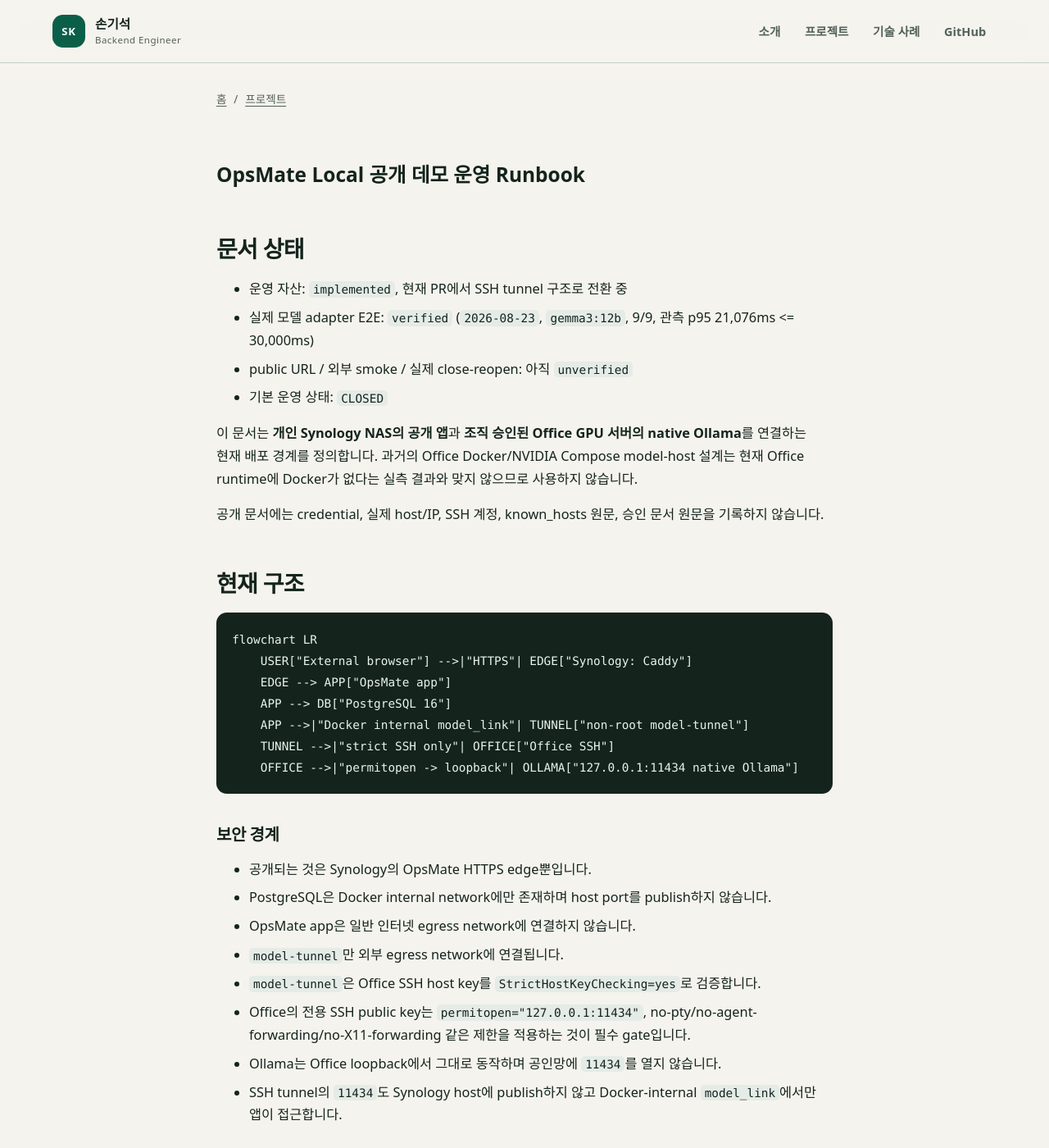
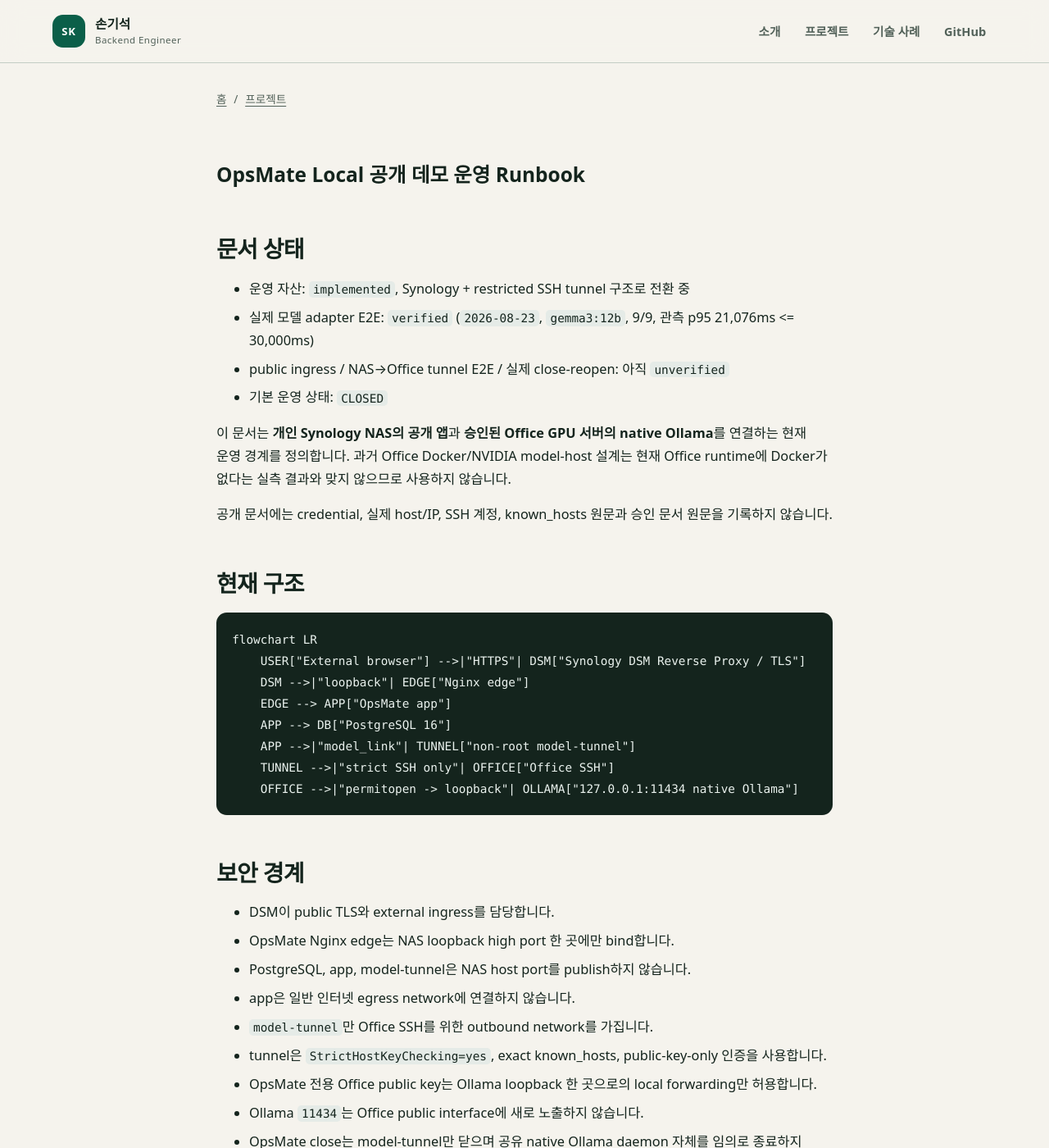
Before and after one commit to son1004007/engineering-career-portfolio, a Jekyll site: the page built from 02_projects/opsmate-local/docs/SERVICE_RUNBOOK.md, in a window 1280 px wide and 1400 px high. Shown: the whole window at 82% size. Built offline with Jekyll 4.4.1, drawn with Linux system fonts in a browser that asks for light colours; our own code applies the rules of GitHub Pages for plain Markdown files; some of the changed text lies outside the part shown.

Commit message:
docs: align runbook with dsm reverse proxy and tunnel

````diff
--- a/02_projects/opsmate-local/docs/SERVICE_RUNBOOK.md
+++ b/02_projects/opsmate-local/docs/SERVICE_RUNBOOK.md
@@ -2,46 +2,50 @@
 
 ## 문서 상태
 
-- 운영 자산: `implemented`, 현재 PR에서 SSH tunnel 구조로 전환 중
+- 운영 자산: `implemented`, Synology + restricted SSH tunnel 구조로 전환 중
 - 실제 모델 adapter E2E: `verified` (`2026-08-23`, `gemma3:12b`, 9/9, 관측 p95 21,076ms <= 30,000ms)
-- public URL / 외부 smoke / 실제 close-reopen: 아직 `unverified`
+- public ingress / NAS→Office tunnel E2E / 실제 close-reopen: 아직 `unverified`
 - 기본 운영 상태: `CLOSED`
 
-이 문서는 **개인 Synology NAS의 공개 앱**과 **조직 승인된 Office GPU 서버의 native Ollama**를 연결하는 현재 배포 경계를 정의합니다. 과거의 Office Docker/NVIDIA Compose model-host 설계는 현재 Office runtime에 Docker가 없다는 실측 결과와 맞지 않으므로 사용하지 않습니다.
+이 문서는 **개인 Synology NAS의 공개 앱**과 **승인된 Office GPU 서버의 native Ollama**를 연결하는 현재 운영 경계를 정의합니다. 과거 Office Docker/NVIDIA model-host 설계는 현재 Office runtime에 Docker가 없다는 실측 결과와 맞지 않으므로 사용하지 않습니다.
 
-공개 문서에는 credential, 실제 host/IP, SSH 계정, known_hosts 원문, 승인 문서 원문을 기록하지 않습니다.
+공개 문서에는 credential, 실제 host/IP, SSH 계정, known_hosts 원문과 승인 문서 원문을 기록하지 않습니다.
 
 ## 현재 구조
 
 ```mermaid
 flowchart LR
-    USER["External browser"] -->|"HTTPS"| EDGE["Synology: Caddy"]
+    USER["External browser"] -->|"HTTPS"| DSM["Synology DSM Reverse Proxy / TLS"]
+    DSM -->|"loopback"| EDGE["Nginx edge"]
     EDGE --> APP["OpsMate app"]
     APP --> DB["PostgreSQL 16"]
-    APP -->|"Docker internal model_link"| TUNNEL["non-root model-tunnel"]
+    APP -->|"model_link"| TUNNEL["non-root model-tunnel"]
     TUNNEL -->|"strict SSH only"| OFFICE["Office SSH"]
     OFFICE -->|"permitopen -> loopback"| OLLAMA["127.0.0.1:11434 native Ollama"]
 ```
 
-### 보안 경계
+## 보안 경계
 
-- 공개되는 것은 Synology의 OpsMate HTTPS edge뿐입니다.
-- PostgreSQL은 Docker internal network에만 존재하며 host port를 publish하지 않습니다.
-- OpsMate app은 일반 인터넷 egress network에 연결하지 않습니다.
-- `model-tunnel`만 외부 egress network에 연결됩니다.
-- `model-tunnel`은 Office SSH host key를 `StrictHostKeyChecking=yes`로 검증합니다.
-- Office의 전용 SSH public key는 `permitopen="127.0.0.1:11434"`, no-pty/no-agent-forwarding/no-X11-forwarding 같은 제한을 적용하는 것이 필수 gate입니다.
-- Ollama는 Office loopback에서 그대로 동작하며 공인망에 `11434`를 열지 않습니다.
-- SSH tunnel의 `11434`도 Synology host에 publish하지 않고 Docker-internal `model_link`에서만 앱이 접근합니다.
+- DSM이 public TLS와 external ingress를 담당합니다.
+- OpsMate Nginx edge는 NAS loopback high port 한 곳에만 bind합니다.
+- PostgreSQL, app, model-tunnel은 NAS host port를 publish하지 않습니다.
+- app은 일반 인터넷 egress network에 연결하지 않습니다.
+- `model-tunnel`만 Office SSH를 위한 outbound network를 가집니다.
+- tunnel은 `StrictHostKeyChecking=yes`, exact known_hosts, public-key-only 인증을 사용합니다.
+- OpsMate 전용 Office public key는 Ollama loopback 한 곳으로의 local forwarding만 허용합니다.
+- Ollama `11434`는 Office public interface에 새로 노출하지 않습니다.
+- OpsMate close는 model-tunnel만 닫으며 공유 native Ollama daemon 자체를 임의로 종료하지 않습니다.
 
 ## 현재 runtime evidence
 
 `2026-08-23` read-only probe 기준:
 
-- Synology: Docker `24.0.2`, `x86_64`, 기존 서비스가 동작 중이며 OpsMate는 별도 Compose project로 추가합니다.
-- Office: Ollama `0.13.5`, `gemma3:12b` 존재, loopback API 응답 확인.
-- Office: Docker 없음. 따라서 Office에 Docker를 새로 설치하는 것을 OpsMate 전제조건으로 삼지 않습니다.
-- 실제 모델 adapter E2E는 `gemma3:12b`로 이미 통과했지만, NAS -> SSH tunnel -> Office Ollama -> NAS 앱 전체 경로는 별도 검증해야 합니다.
+- Synology: Docker `24.0.2`, `x86_64`.
+- Synology: 80/443은 DSM이 이미 LISTEN 중이므로 OpsMate가 직접 점유하지 않습니다.
+- Synology: loopback `18083`은 OpsMate edge 후보이며 실제 open 직전 다시 충돌을 검사합니다.
+- Office: Ollama `0.13.5`, `gemma3:12b` 존재, API 응답 확인.
+- Office: Docker 없음.
+- 실제 모델 adapter E2E는 통과했지만 NAS -> SSH tunnel -> Office Ollama -> NAS app 전체 경로는 별도 검증합니다.
 
 ## 배포 입력값
 
@@ -51,57 +55,71 @@
 
 - `OPSMATE_APP_IMAGE`: 검증된 app image full digest
 - `OPSMATE_TUNNEL_IMAGE`: 검증된 tunnel image full digest
-- `DEMO_DOMAIN`, ACME email
-- PostgreSQL admin / migration / runtime 역할과 서로 다른 비밀번호
+- `DEMO_DOMAIN`, `DEMO_PUBLIC_PORT`, `OPSMATE_EDGE_HOST_PORT`
+- DB admin / migration / runtime 역할과 서로 다른 비밀번호
 - Office SSH endpoint metadata
-- Office 전용 tunnel private key 파일
-- 검증된 Office SSH known_hosts 파일
+- OpsMate 전용 tunnel private key 파일
+- exact Office SSH known_hosts 파일
 - `OPSMATE_LLM_BASE_URL=http://model-tunnel:11434`
 - `OPSMATE_LLM_ALLOWED_HOSTS=model-tunnel`
 - `OPSMATE_LLM_MODEL=gemma3:12b`
 
-SSH tunnel 방식에서는 별도 model API Bearer token을 사용하지 않습니다. 인증과 목적지 제한은 SSH key + host-key 검증 + Office `authorized_keys`의 `permitopen` 경계에서 수행합니다.
+SSH-forwarded loopback 경로에서는 별도 model API Bearer token을 사용하지 않습니다. 인증과 목적지 제한은 SSH key + host-key 검증 + Office `authorized_keys` 제한으로 수행합니다.
 
 `.env`, private key와 real known_hosts는 Git, Issue, PR, workflow log에 저장하지 않습니다.
 
 ## 이미지 발행
 
-`Publish OpsMate Images` workflow는 `main`의 관련 소스가 바뀌면 다음 linux/amd64 이미지를 GHCR에 발행하도록 구성합니다.
+`Publish OpsMate Images` workflow는 관련 `main` 소스가 바뀌면 linux/amd64 이미지를 GHCR에 발행하도록 구성합니다.
 
-- `ghcr.io/son1004007/opsmate-local:<source-sha>`
-- `ghcr.io/son1004007/opsmate-model-tunnel:<source-sha>`
+- `ghcr.io/.../opsmate-local:<source-sha>`
+- `ghcr.io/.../opsmate-model-tunnel:<source-sha>`
 
-실제 배포에는 tag만 사용하지 않고 workflow가 기록한 `@sha256:<digest>` full reference를 사용합니다. reopen은 같은 app/tunnel digest를 재사용해야 same-artifact rehearsal로 인정합니다.
+실제 배포에는 tag만 사용하지 않고 workflow가 기록한 `@sha256:<digest>` full reference를 사용합니다. NAS에서 해당 full digest가 실제 pull되는 것까지 확인해야 release artifact gate가 완료됩니다.
 
 ## 공개 전 필수 gate
 
 ### Office model path
 
-- [x] 외부 개인 포트폴리오 추론 용도에 대한 조직 승인 확인
+- [x] 공개 포트폴리오 추론 용도에 대한 조직 승인 확인
 - [x] native Ollama와 `gemma3:12b` runtime 확인
 - [x] 실제 모델 adapter E2E 성공
-- [ ] OpsMate 전용 SSH key 생성 및 NAS secret 배치
+- [ ] OpsMate 전용 SSH key 생성 및 NAS-local secret 배치
 - [ ] Office `authorized_keys`에 destination-restricted key 등록
-- [ ] exact Office host key를 NAS known_hosts secret으로 배치
+- [ ] exact Office host key를 NAS known_hosts로 배치
 - [ ] NAS `model-tunnel` health가 Office loopback Ollama까지 성공
-- [ ] Office `11434`가 인터넷에 노출되지 않음을 외부에서 확인
+- [ ] Office `11434` 외부 비노출 확인
 
 ### Synology app path
 
 - [x] Docker와 x86_64 runtime 확인
-- [ ] app/tunnel GHCR image full digest 확보
-- [ ] 기존 NAS workloads와 port 충돌 없음 확인
-- [ ] public hostname/TLS 방식 확정
+- [x] DSM 80/443 점유 확인
+- [ ] app/tunnel GHCR image full digest 확보 및 NAS pull
+- [ ] DSM Reverse Proxy/TLS source 설정
 - [ ] DB 역할 분리와 NAS-local secret 구성
-- [ ] app이 일반 egress network에 연결되지 않는 Compose 증거 확인
-- [ ] public edge rate limit 적용 증거 확인
-- [ ] 공개 전 `verify-closed.sh` 성공
+- [ ] loopback edge와 기존 NAS workload port 충돌 없음 확인
+- [ ] Compose app direct-egress 부재 검증
+- [ ] Nginx rate limit 실제 동작 검증
+- [ ] 공개 전 closed 상태 확인
 
 `OPSMATE_HOST_EGRESS_POLICY_VERIFIED=YES`와 `OPSMATE_EDGE_RATE_LIMIT_VERIFIED=YES`는 실제 검증 증거가 있을 때만 설정합니다. 단순 flag 변경은 검증을 대신하지 않습니다.
 
+## DSM Reverse Proxy/TLS
+
+OpsMate Compose의 `edge`는 `127.0.0.1:<OPSMATE_EDGE_HOST_PORT>`에만 bind합니다. DSM Reverse Proxy source는 공개 HTTPS hostname/port를 받고 destination은 해당 loopback HTTP endpoint로 설정합니다.
+
+현재 예시 후보는 다음과 같습니다.
+
+```text
+public HTTPS: <DEMO_DOMAIN>:58889
+DSM destination: http://127.0.0.1:18083
+```
+
+`58889`는 현재 후보일 뿐 실제 DSM/router 설정 완료 전 검증된 public port로 간주하지 않습니다. source port, 인증서와 공유기 forwarding은 공개 직전 현재 UI/runtime을 확인해 설정합니다.
+
 ## 서비스 열기
 
-NAS에서 실행합니다.
+DSM ingress와 NAS-local secret이 준비된 뒤 NAS에서 실행합니다.
 
 ```sh
 ./deploy/open-demo.sh
@@ -114,39 +132,36 @@
 3. Office SSH target 형식과 NAS-local key/known_hosts 파일 존재를 확인합니다.
 4. model URL이 정확히 `http://model-tunnel:11434`인지 확인합니다.
 5. tunnel-only egress와 edge rate-limit 검증 flag를 확인합니다.
-6. immutable app/tunnel image를 pull/inspect합니다.
-7. 기존 public Caddy를 닫습니다.
+6. loopback edge port가 현재 비어 있는지 확인합니다.
+7. immutable app/tunnel/edge image를 pull/inspect합니다.
 8. `model-tunnel`을 시작하고 Ollama `/api/version` health를 기다립니다.
 9. PostgreSQL을 시작합니다.
 10. 같은 app image의 one-shot Flyway migration을 실행합니다.
 11. migration credential이 없는 runtime app을 시작합니다.
-12. Caddy를 시작합니다.
-13. 실제 HTTPS smoke를 수행합니다.
+12. loopback Nginx edge를 시작합니다.
+13. 실제 public HTTPS smoke를 수행합니다.
 
-중간 실패 시 Caddy -> app -> model-tunnel 순으로 닫고, 쓰기 주체가 중단된 것이 확인될 때만 합성 workspace 삭제를 시도한 뒤 DB를 닫습니다.
+중간 실패 시 edge -> app -> model-tunnel을 닫고 쓰기 주체가 중단된 경우에만 합성 workspace 삭제를 시도한 뒤 DB를 닫습니다.
 
 ## 공개 smoke 기준
 
-`deploy/smoke-test.sh`는 실제 HTTPS를 통해 다음을 확인합니다.
+`deploy/smoke-test.sh`는 실제 HTTPS origin에서 다음을 확인합니다.
 
-- live marker
-- HTTP -> HTTPS redirect
-- 공개 `/api/**` 차단과 Basic challenge 부재
-- session/XSRF cookie 보안 속성
-- 새 합성 workspace 생성
-- 실제 모델을 사용한 draft 생성
-- submit -> decision -> order 흐름
-- audit event 확인
+- root 응답과 `X-OpsMate-Demo: live` marker
+- standard 443 배포라면 HTTP -> HTTPS redirect
+- 공개 `/api/**`의 `403`과 Basic challenge 부재
+- XSRF/JSESSIONID의 `Secure`, `HttpOnly`, `SameSite=Lax`
+- 합성 workspace 시작
+- 실제 모델 기반 서버 검증 초안 생성
+- submit -> approve -> order
+- AUDITOR `ORDER_CREATED`
 - smoke workspace 삭제
 
-추가 외부 검수:
-
-- 서로 다른 두 세션의 cross-workspace 격리
-- 외부 PostgreSQL port 비노출
-- 외부 Ollama/model port 비노출
-- LTE/5G에서 실제 UX 확인
+이 smoke가 성공하지 않으면 공개 open은 완료된 것이 아닙니다. 서로 다른 두 외부 세션의 cross-workspace 격리, 외부 DB/model port 차단과 모바일 네트워크 확인은 별도 운영 검수로 추가합니다.
 
 ## 정상 닫기
+
+NAS에서 실행합니다.
 
 ```sh
 ./deploy/close-demo.sh
@@ -154,16 +169,17 @@
 
 순서:
 
-1. Caddy 중단
+1. loopback Nginx edge 중단
 2. app graceful stop
 3. model-tunnel 중단
 4. 세 서비스가 실제 중단됐는지 확인
-5. DB를 일시 유지/기동해 합성 `demo_workspaces`를 `TRUNCATE ... CASCADE`
+5. PostgreSQL을 유지/기동해 `demo_workspaces`를 `TRUNCATE ... CASCADE`
 6. 남은 workspace `0` 확인
 7. migrate/DB 중단
 8. `verify-closed.sh`로 edge/app/tunnel/DB 중단 + PostgreSQL volume 보존 확인
+9. public origin에서 live marker가 사라졌는지 확인
 
-Office의 native Ollama 자체는 다른 개발 업무와 공유될 수 있으므로 OpsMate close가 Ollama daemon을 임의로 종료하지 않습니다. OpsMate용 접근 경계는 tunnel 종료와 restricted SSH key로 닫습니다.
+Office native Ollama는 다른 개발 업무와 공유될 수 있으므로 정상 close가 Ollama daemon을 종료하지 않습니다.
 
 ## 긴급 닫기
 
@@ -173,14 +189,14 @@
 ./deploy/emergency-close.sh opsmate-demo
 ```
 
-Compose label을 기준으로 **해당 OpsMate project의** Caddy -> app -> model-tunnel -> migrate -> DB만 중단합니다. 다른 NAS container나 Office Ollama를 건드리지 않습니다.
+Compose label을 기준으로 **해당 OpsMate project의** edge -> app -> model-tunnel -> migrate -> DB만 중단합니다. 다른 NAS container나 Office Ollama를 건드리지 않습니다.
 
 긴급 닫기는 DB credential이 없으므로 합성 데이터 삭제를 수행하지 않습니다. 환경을 복구한 뒤 정상 close를 수행해 purge까지 확인해야 reopen할 수 있습니다.
 
 ## 동일 artifact reopen
 
 1. Office 사용 승인이 여전히 유효한지 확인합니다.
-2. Office native Ollama 버전/모델 ID가 이전 검증 경계와 호환되는지 확인합니다.
+2. Office native Ollama/model이 이전 검증 경계와 호환되는지 확인합니다.
 3. 이전과 동일한 `OPSMATE_APP_IMAGE@sha256`과 `OPSMATE_TUNNEL_IMAGE@sha256`를 사용합니다.
 4. emergency close 이력이 있다면 정상 close로 합성 데이터 삭제를 먼저 확인합니다.
 5. `open-demo.sh` 전체 preflight/tunnel health/migration/readiness/HTTPS smoke를 다시 통과합니다.
@@ -243,7 +259,7 @@
 다음 항목이 모두 검증돼야 OpsMate public deployment를 완료로 표시합니다.
 
 - 최신 Maven regression과 container/config CI 성공
-- immutable app/tunnel image digest 발행 및 pull 성공
+- immutable app/tunnel image digest 발행 및 NAS pull 성공
 - destination-restricted SSH tunnel의 실제 NAS -> Office E2E 성공
 - public HTTPS 전체 persona smoke 성공
 - PostgreSQL과 Ollama 외부 비노출 확인
````
Also changed, not shown: other parts of 02_projects/opsmate-local/docs/SERVICE_RUNBOOK.md (+4 -4 lines).
